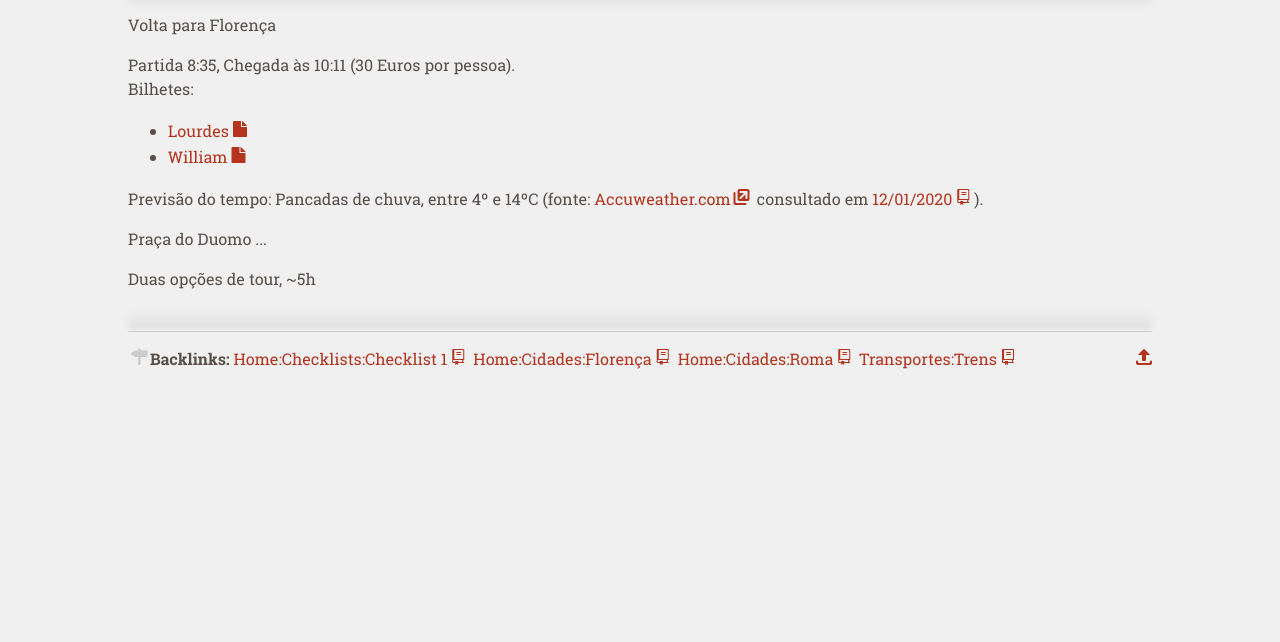
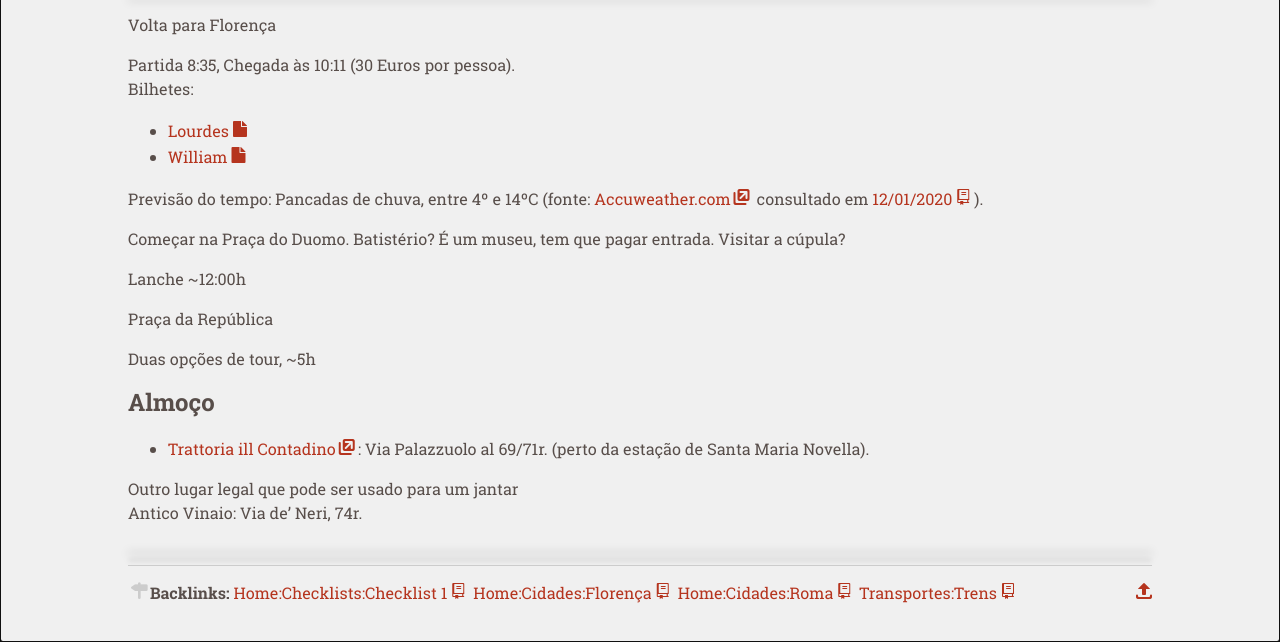
Before and after one commit to wpeixoto/zxciop, a plain HTML site: page Journal/2020/02/11.html in a window 1280 px wide. Shown: the part 158-800 px from the top of the page. Drawn offline with Linux system fonts and the light colour scheme.

Commit message:
+detalhes

```diff
--- a/Journal/2020/02/11.html
+++ b/Journal/2020/02/11.html
@@ -102,11 +102,32 @@ Previsão do tempo: Pancadas de chuva, entre 4º e 14ºC (fonte: <a href="https:
 </p>
 
 <p>
-Praça do Duomo ...
+Começar na Praça do Duomo. Batistério? É um museu, tem que pagar entrada. Visitar a cúpula?
+</p>
+
+<p>
+Lanche ~12:00h
+</p>
+
+<p>
+Praça da República
 </p>
 
 <p>
 Duas opções de tour, ~5h
+</p>
+
+<h2>Almoço</h2>
+
+<p>
+<ul>
+<li><a href="http://www.trattoriailcontadino.com/" title="Trattoria ill Contadino" class="http">Trattoria ill Contadino</a>: Via Palazzuolo al 69/71r. (perto da estação de Santa Maria Novella).</li>
+</ul>
+</p>
+
+<p>
+Outro lugar legal que pode ser usado para um jantar<br>
+Antico Vinaio: Via de’ Neri, 74r.
 </p>
 
             </div>
```
Also changed, not shown: Journal/2020/02/06.html (+3 -13 lines), Transportes/Vôos/Carte_zone_euro.svg (added).
